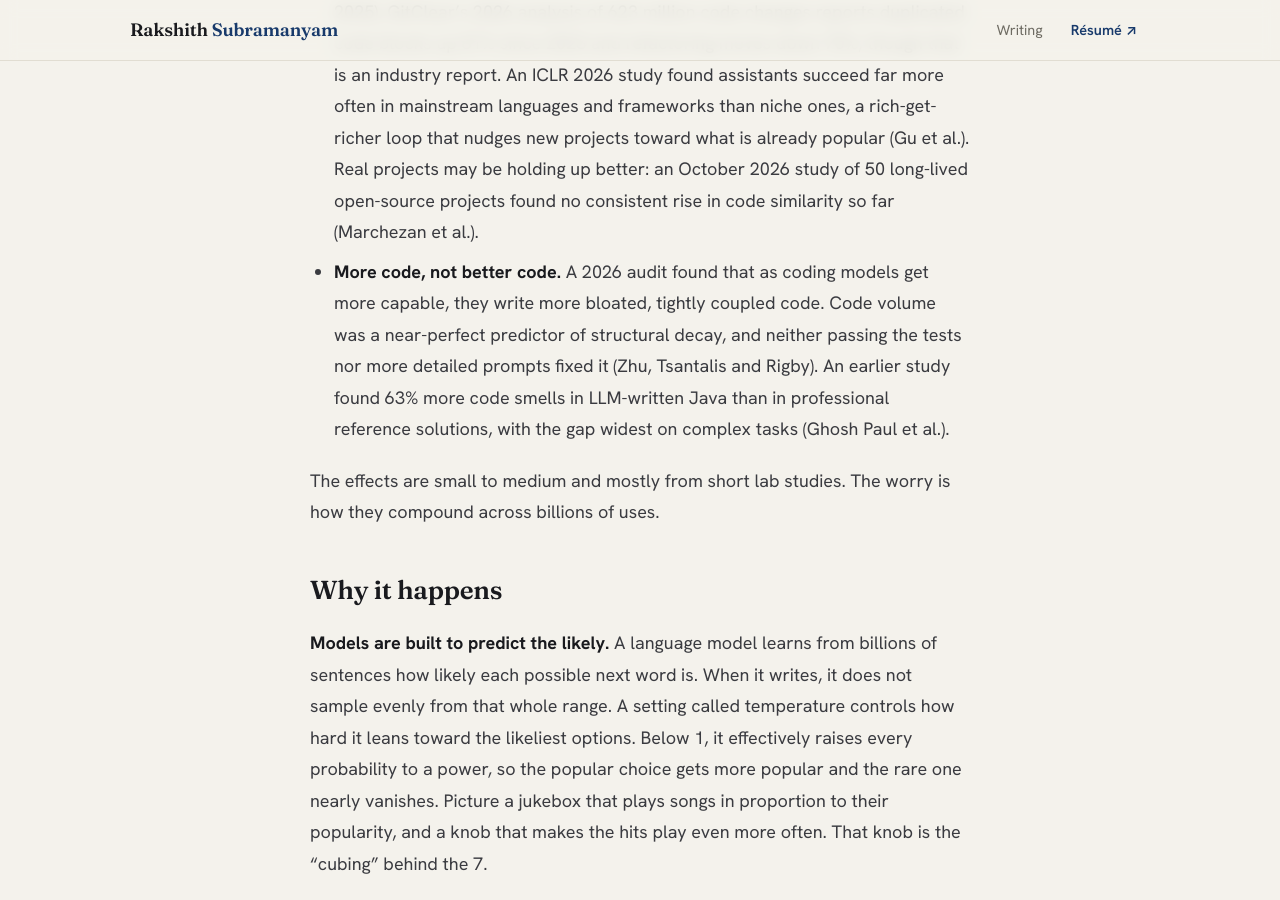
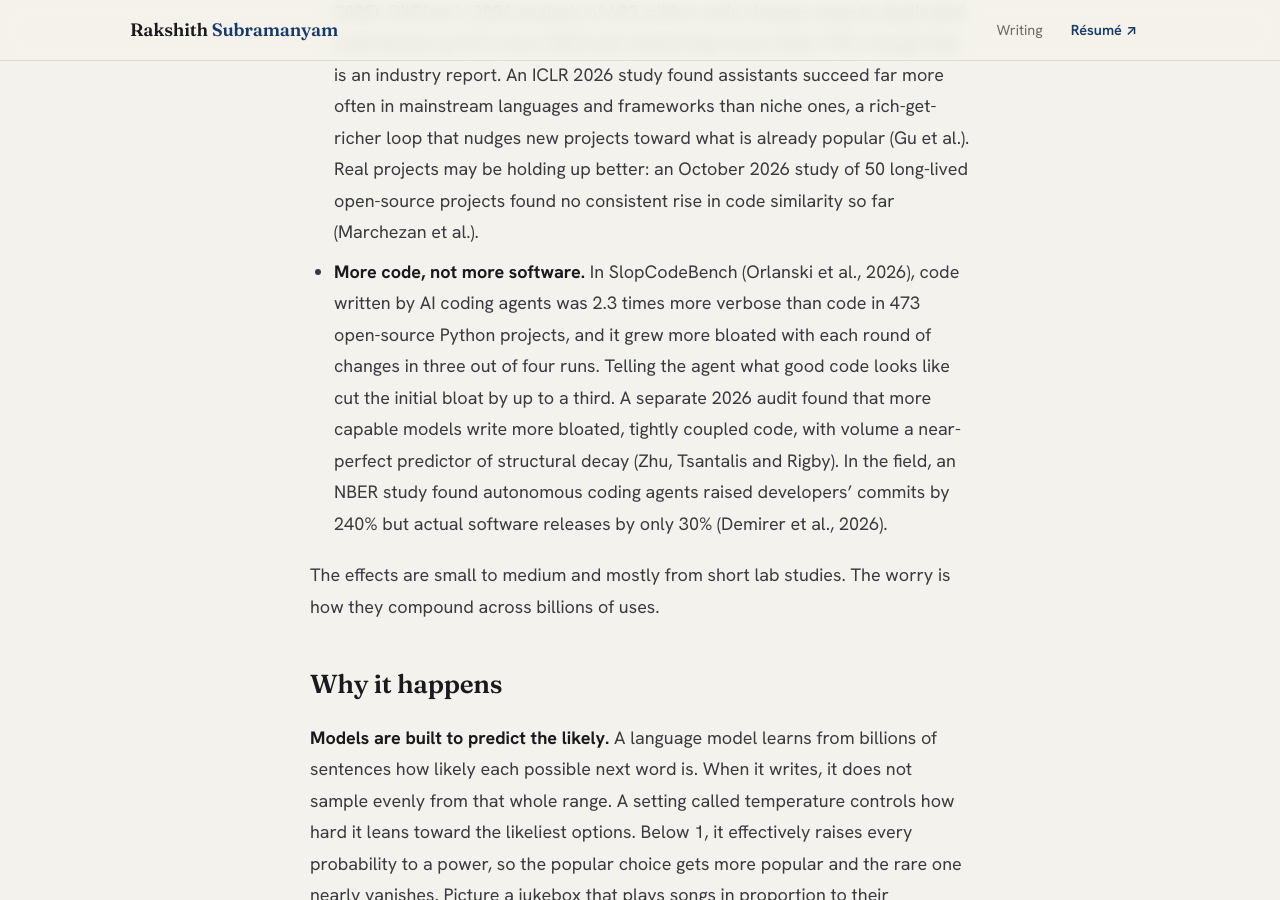
Before and after one commit to Rakshith-2905/portfolio, a Jekyll site: the page built from drafts/2fc3307e2f/index.md, in a window 1280 px wide and 900 px high, scrolled down 3221 px. Built offline with Jekyll 4.4.1, drawn with Linux system fonts in a browser that asks for light colours; some of the changed text lies outside the part shown.

Commit message:
Draft op-ed: code bloat evidence
Co-Authored-By: Claude Opus 5.5 <noreply@anthropic.com>

```diff
--- a/drafts/2fc3307e2f/index.md
+++ b/drafts/2fc3307e2f/index.md
@@ -54,7 +54,7 @@ And once in a while, write something with no help at all.
 - **Opinions too.** People writing with a quietly biased assistant were about twice as likely to argue its side, and their own views shifted (Jakesch et al., 1,506 people).
 - **Already widespread.** Up to 17.5% of sentences in computer-science abstracts were substantially LLM-modified by early 2024 (Liang et al.). In PubMed, "delves" became 28 times more common than its trend predicts (Kobak et al.).
 - **Code too, with a caveat.** Asked to solve the same programming problems, models found fewer distinct algorithms than human programmers: on introductory problems, about two where people found three (EMNLP Findings 2025). GitClear's 2026 analysis of 623 million code changes reports duplicated code blocks up 81% since 2023 and refactoring moves down 70%, though that is an industry report. An ICLR 2026 study found assistants succeed far more often in mainstream languages and frameworks than niche ones, a rich-get-richer loop that nudges new projects toward what is already popular (Gu et al.). Real projects may be holding up better: an October 2026 study of 50 long-lived open-source projects found no consistent rise in code similarity so far (Marchezan et al.).
-- **More code, not better code.** A 2026 audit found that as coding models get more capable, they write more bloated, tightly coupled code. Code volume was a near-perfect predictor of structural decay, and neither passing the tests nor more detailed prompts fixed it (Zhu, Tsantalis and Rigby). An earlier study found 63% more code smells in LLM-written Java than in professional reference solutions, with the gap widest on complex tasks (Ghosh Paul et al.).
+- **More code, not more software.** In SlopCodeBench (Orlanski et al., 2026), code written by AI coding agents was 2.3 times more verbose than code in 473 open-source Python projects, and it grew more bloated with each round of changes in three out of four runs. Telling the agent what good code looks like cut the initial bloat by up to a third. A separate 2026 audit found that more capable models write more bloated, tightly coupled code, with volume a near-perfect predictor of structural decay (Zhu, Tsantalis and Rigby). In the field, an NBER study found autonomous coding agents raised developers' commits by 240% but actual software releases by only 30% (Demirer et al., 2026).
 
 The effects are small to medium and mostly from short lab studies. The worry is how they compound across billions of uses.
 
@@ -144,8 +144,8 @@ So the next time a model hands you a 7, ask yourself what your 4 is.
 - Leslie, I. (2025). Why are LLMs fixated on the number 7? <https://www.ian-leslie.com/p/why-are-llms-fixated-on-the-number>
 - Van Koevering, K., and Kleinberg, J. (2024). How Random is Random? Evaluating the Randomness and Humaneness of LLMs' Coin Flips. <https://arxiv.org/abs/2406.00092>
 - Agarwal, D., Naaman, M., and Vashistha, A. (2025). AI Suggestions Homogenize Writing Toward Western Styles and Diminish Cultural Nuances. *CHI 2025*. <https://arxiv.org/abs/2409.11360>
+- Demirer, M., Musolff, L., and Yang, L. (2026). Writing Code vs. Shipping Code: Productivity Effects Across Generations of AI Coding Tools. NBER Working Paper 35275. <https://www.nber.org/papers/w35275>
 - Doshi, A. R., and Hauser, O. P. (2024). Generative AI enhances individual creativity but reduces the collective diversity of novel content. *Science Advances*. <https://doi.org/10.1126/sciadv.adn5290>
-- Ghosh Paul, D., Zhu, H., and Bayley, I. (2025). Investigating The Smells of LLM Generated Code. <https://arxiv.org/abs/2510.03029>
 - Gu, F., et al. (2026). The Matthew Effect of AI Programming Assistants: A Hidden Bias in Software Evolution. *ICLR 2026*. <https://arxiv.org/abs/2509.23261>
 - GitClear (2026). The Maintainability Gap: 2026 AI Code Quality Research (industry report). <https://www.gitclear.com/the_ai_code_quality_maintainability_gap>
 - How Diversely Can Language Models Solve Problems? Exploring the Algorithmic Diversity of Model-Generated Code. *Findings of EMNLP 2025*. <https://arxiv.org/abs/2503.00691>
@@ -155,6 +155,7 @@ So the next time a model hands you a 7, ask yourself what your 4 is.
 - Kirk, R., et al. (2024). Understanding the Effects of RLHF on LLM Generalisation and Diversity. *ICLR 2024*. <https://arxiv.org/abs/2310.06452>
 - Kobak, D., et al. (2024). Delving into LLM-assisted writing in biomedical publications through excess vocabulary. <https://arxiv.org/abs/2406.07016>
 - Liang, W., et al. (2024). Mapping the Increasing Use of LLMs in Scientific Papers. <https://arxiv.org/abs/2404.01268>
+- Orlanski, G., et al. (2026). SlopCodeBench: Benchmarking How Coding Agents Degrade Over Long-Horizon Iterative Tasks. <https://arxiv.org/abs/2603.24755>
 - Padmakumar, V., and He, H. (2024). Does Writing with Language Models Reduce Content Diversity? *ICLR 2024*. <https://arxiv.org/abs/2309.05196>
 - Shumailov, I., et al. (2024). AI models collapse when trained on recursively generated data. *Nature* 631. <https://doi.org/10.1038/s41586-024-07566-y>
 - Zhu, Y., Tsantalis, N., and Rigby, P. C. (2026). AI-Generated Smells: An Analysis of Code and Architecture in LLM and Agent-Driven Development. <https://arxiv.org/abs/2605.02741>
```
